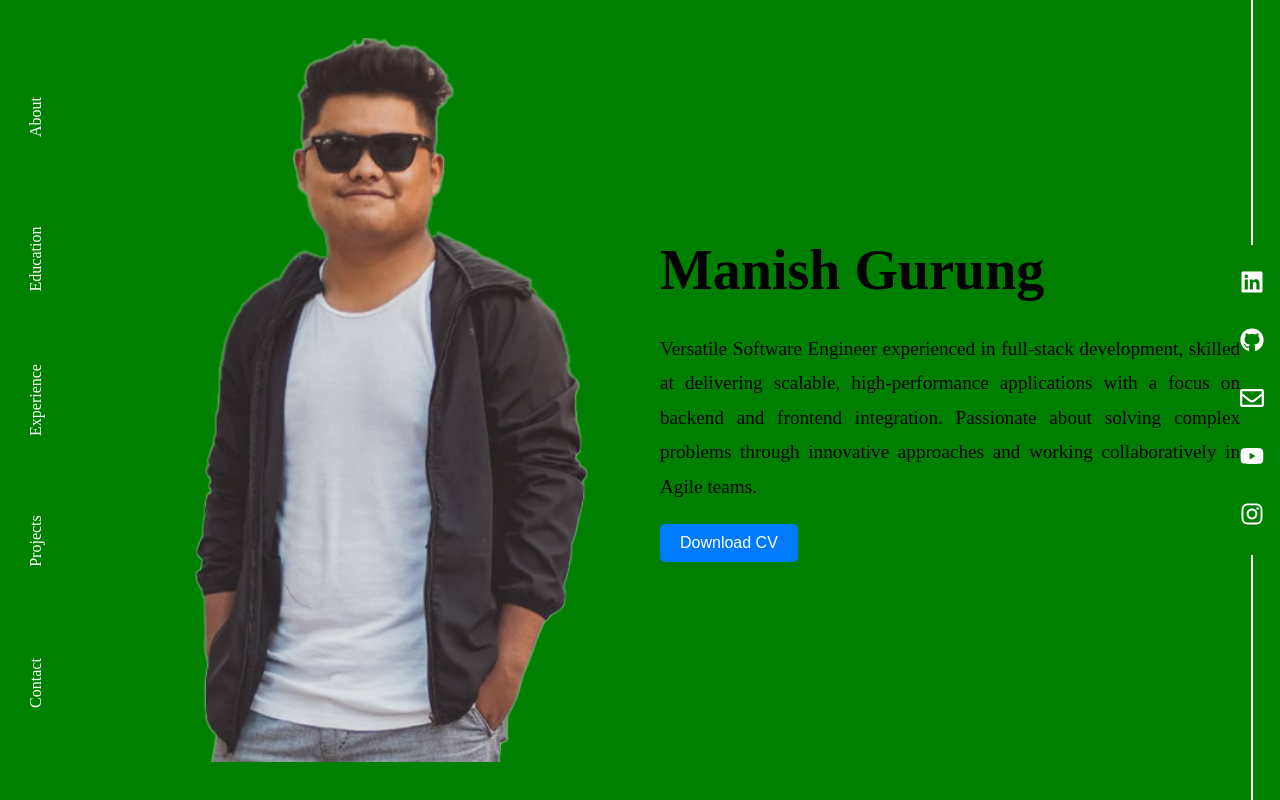
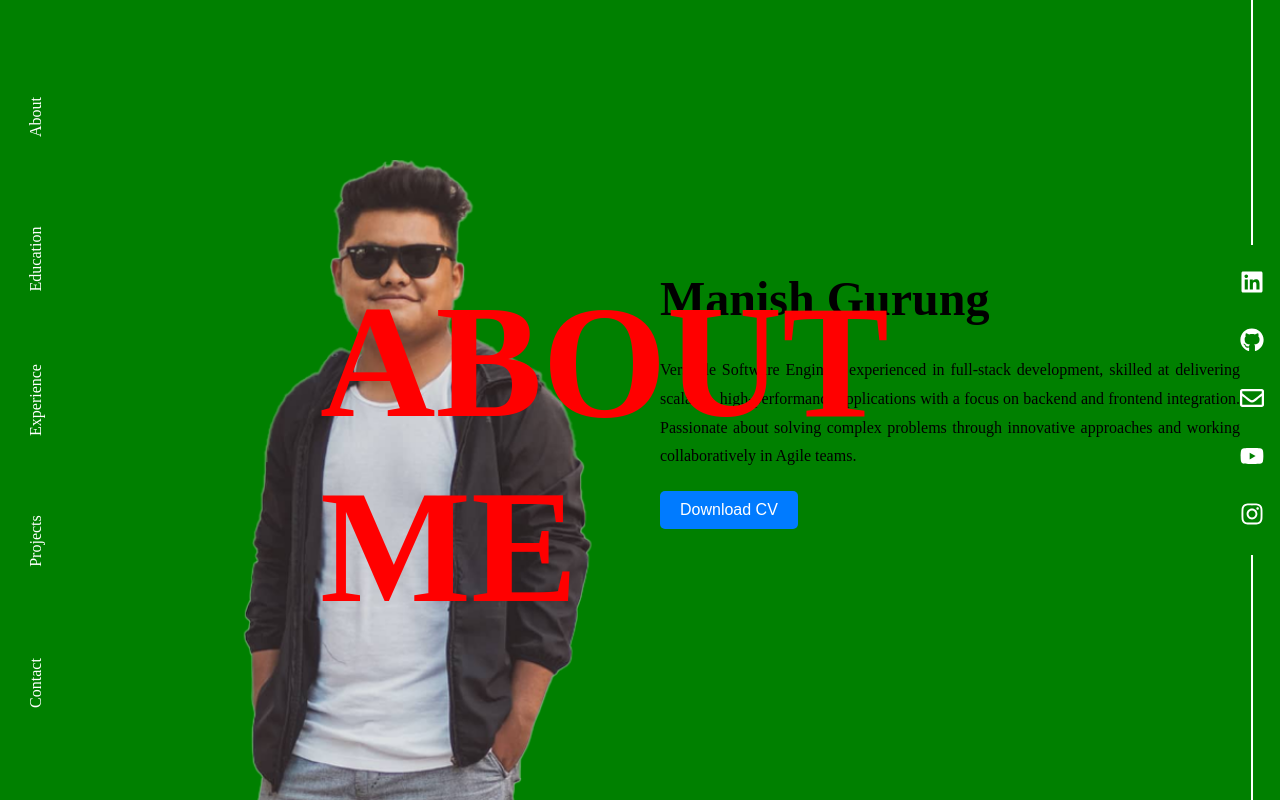
Before and after one commit to Gurung-Manish/Portfolio, a React (Create React App) app: page / in a window 1280 px wide. Shown: the top 800 px of the page. Built offline with nearby package versions, Linux system fonts and the light colour scheme; a web font is replaced by a local one.

Commit message:
image and content layout fixed

```diff
--- a/src/containers/About/About.css
+++ b/src/containers/About/About.css
@@ -1,9 +1,7 @@
-/* About.css */
 .about {
   display: flex;
   align-items: center; /* Center content vertically */
   justify-content: center; /* Center content horizontally */
-
   min-height: 100vh; /* Full height of viewport */
   background-color: green; /* Temporary background color */
   position: relative; /* For watermark positioning */
@@ -16,20 +14,22 @@
   align-items: center; /* Center vertically */
   justify-content: space-between; /* Distribute space evenly */
   width: 100%;
+  min-height: 100vh;
   max-width: 1200px; /* Control max width */
 }
 
 .about__image {
   flex: 1; /* Occupy half the width */
   display: flex; /* Center image */
-  align-items: center;
+  align-items: flex-end; /* Align image to the bottom */
+  height: 100vh;
   justify-content: flex-end;
 }
 
 .about__image img {
-  width: 80%; /* Make the image larger */
-  max-width: 500px; /* Prevent it from being too large */
-  height: auto; /* Maintain aspect ratio */
+  width: auto;
+  height: 80vh; /* Control image height */
+
   object-fit: contain; /* Proper scaling */
 }
 
@@ -42,13 +42,13 @@
 }
 
 .about__text h1 {
-  font-size: 3.5rem; /* Increase font size */
+  font-size: 3rem; /* Increase font size */
   font-weight: bold;
   margin: 0 0 10px 0;
 }
 
 .about__text p {
-  font-size: 1.2rem; /* Slightly larger text */
+  font-size: 1rem; /* Slightly larger text */
   margin-top: 20px;
   line-height: 1.8;
   text-align: justify;
@@ -72,12 +72,12 @@
 
 .about__watermark {
   position: absolute;
-  top: 40%; /* Position below main content */
+  bottom: 20%; /* Position closer to the bottom */
   left: 50%; /* Center horizontally */
-  transform: translate(-50%, -50%);
+  transform: translate(-50%, 0);
   font-size: 10rem; /* Large text */
   font-weight: bold;
   color: red; /* Subtle watermark effect */
-  z-index: -1; /* Place below main content */
+  z-index: 1; /* Place below main content */
   user-select: none; /* Make non-selectable */
 }
```
